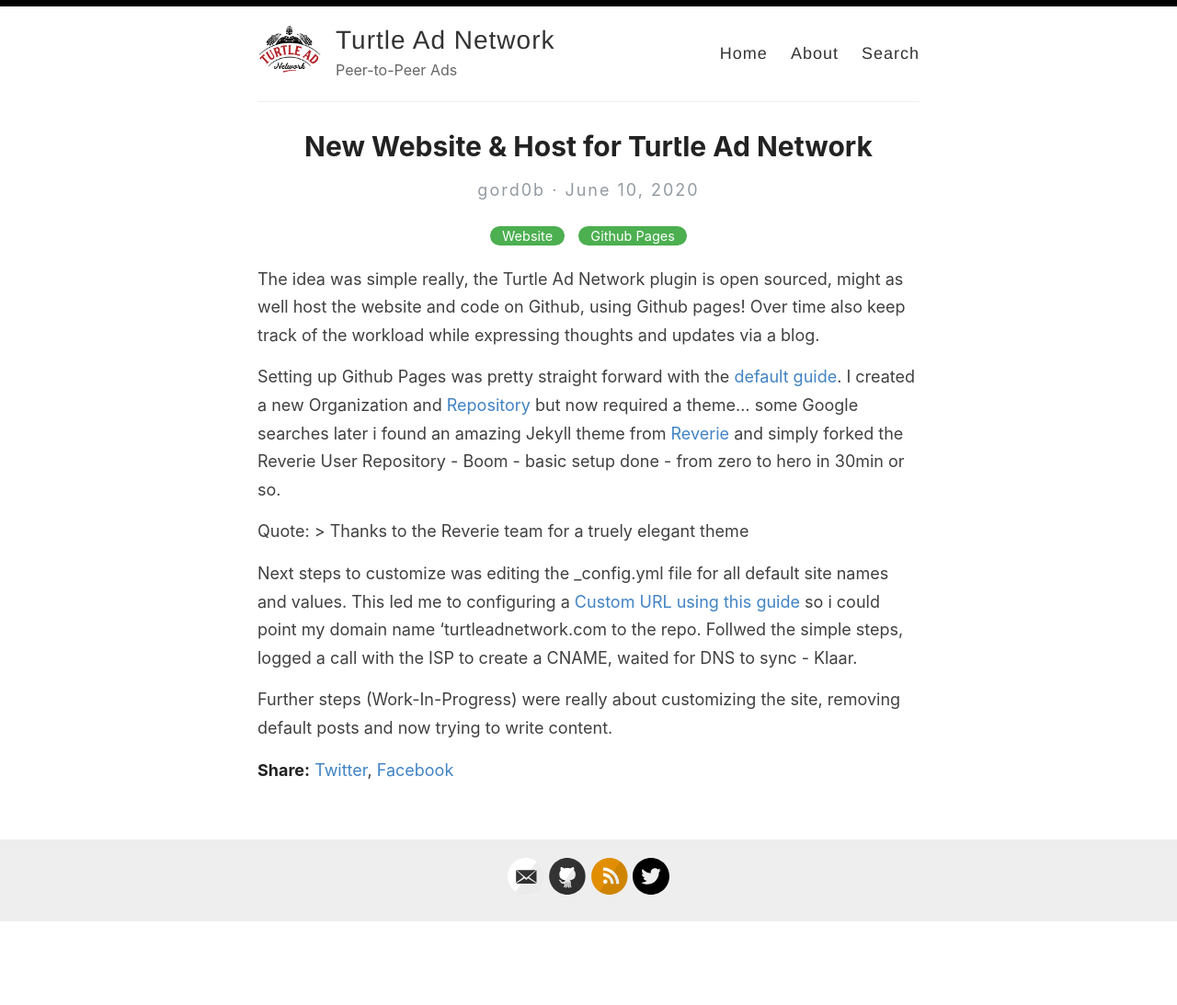
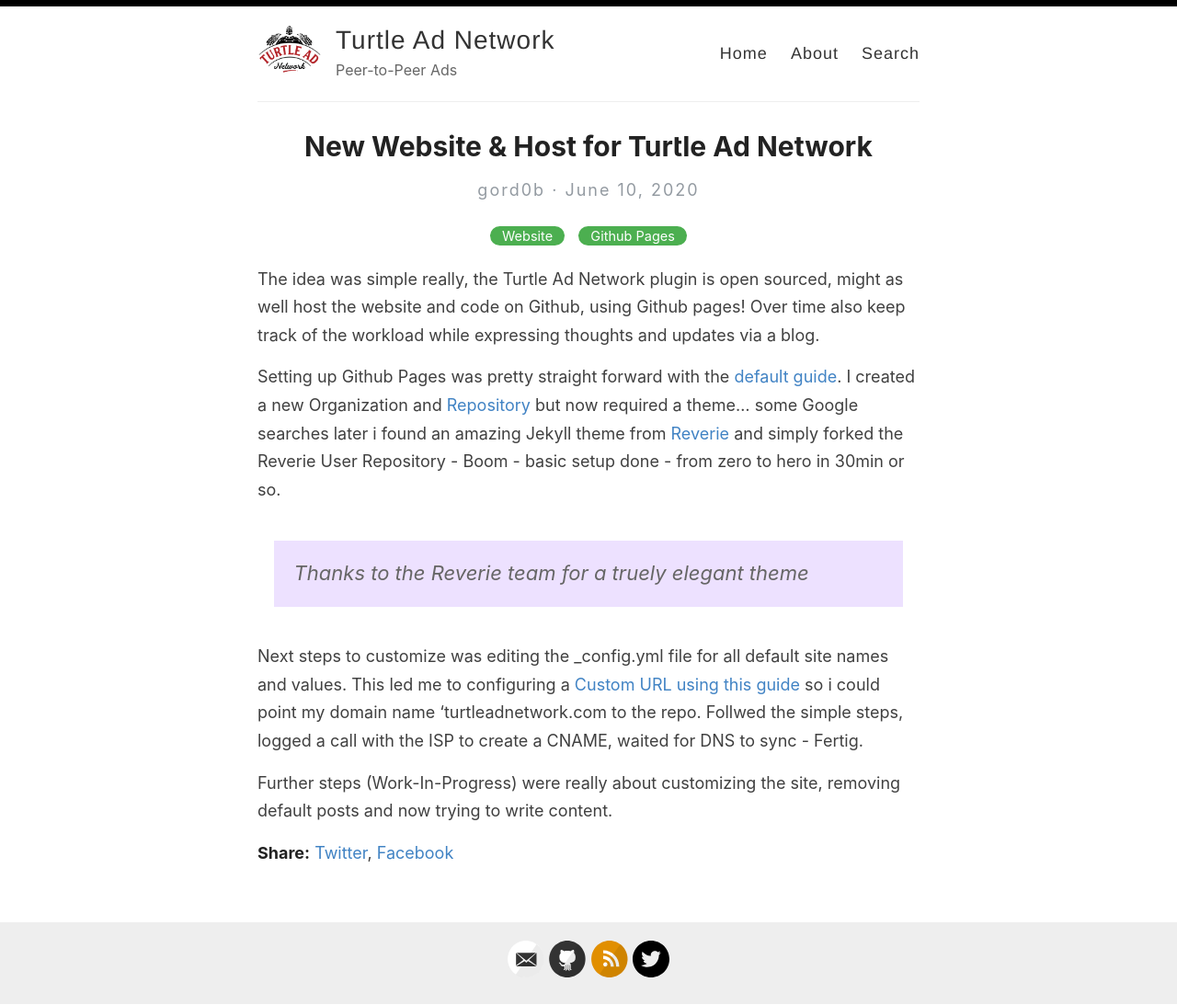
Before and after one commit to TurtleAdNetwork/TurtleAdNetwork.github.io, a Jekyll site: the page built from _posts/2020-06-10-new-website-and-host-for-turtleadnetwork.md, in a window 1280 px wide. Shown: the whole page at 92% size. Built offline with Jekyll 4.4.1, drawn with Linux system fonts in a browser that asks for light colours; before the commit the page ends 1003 px from its top, so only the background shows below that.

Commit message:
Update 2020-06-10-new-website-and-host-for-turtleadnetwork.md

```diff
--- a/_posts/2020-06-10-new-website-and-host-for-turtleadnetwork.md
+++ b/_posts/2020-06-10-new-website-and-host-for-turtleadnetwork.md
@@ -9,8 +9,8 @@ The idea was simple really, the Turtle Ad Network plugin is open sourced, might
 Setting up Github Pages was pretty straight forward with the [default guide](https://pages.github.com).
 I created a new Organization and [Repository](https://github.com/TurtleAdNetwork/TurtleAdNetwork.github.io) but now required a theme... some Google searches later i found an amazing Jekyll theme from [Reverie](https://www.amitmerchant.com/reverie/introducing-reverie-jekyll-theme) and simply forked the Reverie User Repository - Boom - basic setup done - from zero to hero in 30min or so.
 
-Quote: > Thanks to the Reverie team for a truely elegant theme
+> Thanks to the Reverie team for a truely elegant theme
 
-Next steps to customize was editing the _config.yml file for all default site names and values. This led me to configuring a [Custom URL using this guide](https://help.github.com/en/github/working-with-github-pages/configuring-a-custom-domain-for-your-github-pages-site) so i could point my domain name 'turtleadnetwork.com to the repo. Follwed the simple steps, logged a call with the ISP to create a CNAME, waited for DNS to sync - Klaar.
+Next steps to customize was editing the _config.yml file for all default site names and values. This led me to configuring a [Custom URL using this guide](https://help.github.com/en/github/working-with-github-pages/configuring-a-custom-domain-for-your-github-pages-site) so i could point my domain name 'turtleadnetwork.com to the repo. Follwed the simple steps, logged a call with the ISP to create a CNAME, waited for DNS to sync - Fertig.
 
 Further steps (Work-In-Progress) were really about customizing the site, removing default posts and now trying to write content.
```
